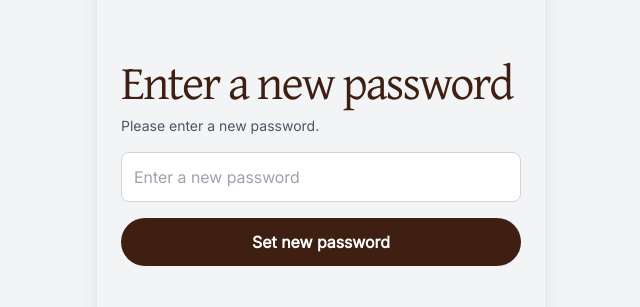
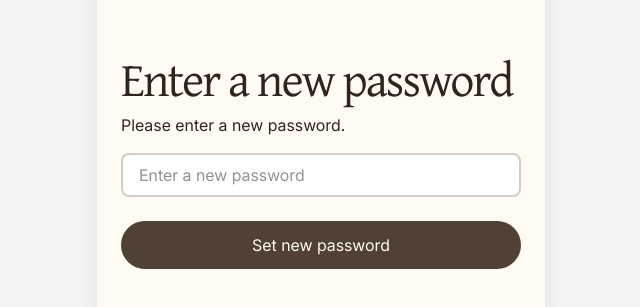
Before and after one commit to FarzadatBlair/BlairReactApp, a Next.js app: page /changePassword in a window 1280 px wide. Shown: the part 239-546 px from the top of the page, without its empty margins (319-959 px from the left). Built offline with nearby package versions, Linux system fonts and the light colour scheme; no server answers.

Commit message:
majorly refactored frontend to use consistent text colouring and better component design

```diff
--- a/src/app/changePassword/page.tsx
+++ b/src/app/changePassword/page.tsx
@@ -1,18 +1,21 @@
 'use client';
-import React, { useState } from "react";
+import React, { useState } from 'react';
 import { supabase } from '../../utils/supabase';
 import { useRouter } from 'next/navigation'; // Import Next.js router
 
+import GenericPage from '@components/layout/GenericPage';
+import Button from '@components/common/Button';
+
 const ChangePassword = () => {
-  const [password, setPassword] = useState("");
-  const [message, setMessage] = useState("");
-  const [error, setError] = useState("");
+  const [password, setPassword] = useState('');
+  const [message, setMessage] = useState('');
+  const [error, setError] = useState('');
   const [submitted, setSubmitted] = useState(false);
   const router = useRouter(); // Next.js router for navigation
 
   const handlePasswordChange = async () => {
-    setMessage("");
-    setError("");
+    setMessage('');
+    setError('');
 
     try {
       const { error } = await supabase.auth.updateUser({
@@ -20,55 +23,48 @@ const ChangePassword = () => {
       });
 
       if (error) {
-        setError("Failed to update password: " + error.message);
+        setError('Failed to update password: ' + error.message);
       } else {
-        setMessage("Password updated successfully!");
+        setMessage('Password updated successfully!');
         setSubmitted(true);
       }
     } catch (err) {
-      setError("An unexpected error occurred.");
+      setError(`An unexpected error occurred. ${err}`);
     }
   };
 
   return (
-    <div className="flex flex-col items-center justify-center min-h-screen bg-100">
+    <GenericPage className="justify-center text-primary-900">
       {!submitted ? (
-        <div className="w-full max-w-md p-6 rounded-md">
-          <h1 className="text-brown-700">Enter a new password</h1>
-          <p className="mt-2 text-sm text-gray-600">
-            Please enter a new password.
-          </p>
+        <div className="flex flex-col">
+          <h1 className="mb-2">Enter a new password</h1>
+          <p>Please enter a new password.</p>
           <input
             type="password"
             value={password}
             onChange={(e) => setPassword(e.target.value)}
             placeholder="Enter a new password"
-            className="w-full mt-4 p-3 border border-gray-300 rounded-lg"
+            className="mt-4 w-full rounded-lg border-2 border-primary-200 px-4 py-2 placeholder-primary-900/50"
           />
-          <button
-            onClick={handlePasswordChange}
-            className="w-full mt-4 py-3 bg-brown-700 text-white rounded-full font-bold"
-          >
+          <Button onClick={handlePasswordChange} className="mt-6">
             Set new password
-          </button>
-          {message && <p className="text-green-600 mt-4">{message}</p>}
-          {error && <p className="text-red-600 mt-4">{error}</p>}
+          </Button>
+          {message && <p className="mt-4 text-green-600">{message}</p>}
+          {error && <p className="text-error mt-4">{error}</p>}
         </div>
       ) : (
-        <div className="w-full max-w-md p-6 rounded-md text-center">
-          <h1 className="text-brown-700">Password reset complete</h1>
-          <p className="mt-2 text-sm text-gray-600">
-            Sign in using your new password.
-          </p>
-          <button
+        <div className="flex flex-col">
+          <h1 className="mb-2">Password reset complete</h1>
+          <p>Sign in using your new password.</p>
+          <Button
             onClick={() => router.push('./')} // Adjust the route as needed
-            className="w-full mt-4 py-3 bg-brown-700 text-white rounded-full font-bold"
+            className="mt-6"
           >
             Back to sign in
-          </button>
+          </Button>
         </div>
       )}
-    </div>
+    </GenericPage>
   );
 };
 
--- a/src/app/page.tsx
+++ b/src/app/page.tsx
@@ -7,8 +7,8 @@ import Link from 'next/link';
 import { supabase } from '../utils/supabase';
 import welcomeImage from '@img/splashImage.jpeg';
 
-import GenericPage from '@components/GenericPage';
-import Button from '@/components/Button';
+import GenericPage from '@components/layout/GenericPage';
+import Button from '@components/common/Button';
 
 const Splash: React.FC = () => {
   const [isLogin, setIsLogin] = useState(false); // State to toggle between signup and login views
@@ -48,8 +48,8 @@ const Splash: React.FC = () => {
       <div className="mb-10 flex flex-1 flex-col space-y-6">
         {/* Welcome Text */}
         <div className="">
-          <h1 className="text-primary-900">
-            Welcome to <span className="italic text-white">Blair</span>
+          <h1 className="mb-2">
+            Welcome to <span className="text-secondary-500 italic">Blair</span>
           </h1>
           <p className="text-primary-900">
             Your partner in navigating midlife and beyond.
@@ -66,7 +66,9 @@ const Splash: React.FC = () => {
           {!isLogin ? (
             // Signup View
             <div className="space-y-4">
-              <Button>Create an account</Button>
+              <Button onClick={() => router.push('/create-account')}>
+                Create an account
+              </Button>
               <div className="text-center text-primary-900">
                 Already registered?{' '}
                 <button
@@ -100,7 +102,7 @@ const Splash: React.FC = () => {
                 Continue
               </Button>
               <div className="mt-4 px-8 text-center text-primary-900">
-                <Link href="/forgot-password" className="font-bold underline">
+                <Link href="/reset-password" className="font-bold underline">
                   Forgot Password
                 </Link>{' '}
                 |{' '}
--- a/src/components/Button.tsx
+++ /dev/null
@@ -1,24 +0,0 @@
-import { FC, ReactNode, MouseEvent } from 'react';
-import clsx from 'clsx';
-
-interface ButtonProps {
-  children?: ReactNode;
-  className?: string;
-  onClick?: (event: MouseEvent<HTMLButtonElement>) => void;
-}
-
-const Button: FC<ButtonProps> = ({ children, className, onClick }) => {
-  return (
-    <button
-      onClick={onClick}
-      className={clsx(
-        'w-full rounded-full bg-primary py-3 text-background transition hover:bg-primary-900 active:scale-95',
-        className,
-      )}
-    >
-      {children}
-    </button>
-  );
-};
-
-export default Button;
--- /dev/null
+++ b/src/components/common/Button.tsx
@@ -0,0 +1,41 @@
+import { FC, ReactNode, MouseEvent } from 'react';
+import clsx from 'clsx';
+
+interface ButtonProps {
+  children?: ReactNode;
+  className?: string;
+  onClick?: (event: MouseEvent<HTMLButtonElement>) => void;
+  disabled?: boolean;
+  variant?: 'primary' | 'secondary';
+}
+
+const Button: FC<ButtonProps> = ({
+  children,
+  className,
+  onClick,
+  disabled,
+  variant = 'primary',
+}) => {
+  return (
+    <button
+      onClick={onClick}
+      disabled={disabled}
+      className={clsx(
+        'w-full rounded-full py-3 transition active:scale-95',
+        {
+          'bg-primary text-background hover:bg-primary-900':
+            variant === 'primary',
+          'border-2 border-primary text-primary hover:bg-primary/10':
+            variant === 'secondary',
+          'cursor-not-allowed opacity-50 hover:bg-primary active:scale-100':
+            disabled,
+        },
+        className,
+      )}
+    >
+      {children}
+    </button>
+  );
+};
+
+export default Button;
--- a/src/components/GenericPage.tsx
+++ b/src/components/layout/GenericPage.tsx
@@ -37,7 +37,7 @@ const GenericPage: FC<GenericPageProps> = ({
   return (
     <div
       className={clsx(
-        'flex min-h-screen flex-col px-6 py-16',
+        'flex min-h-screen w-full flex-col px-6 py-16 text-primary-900',
         {
           'bg-background': bgCol === 'default',
           'bg-secondary': bgCol === 'secondary',
```
